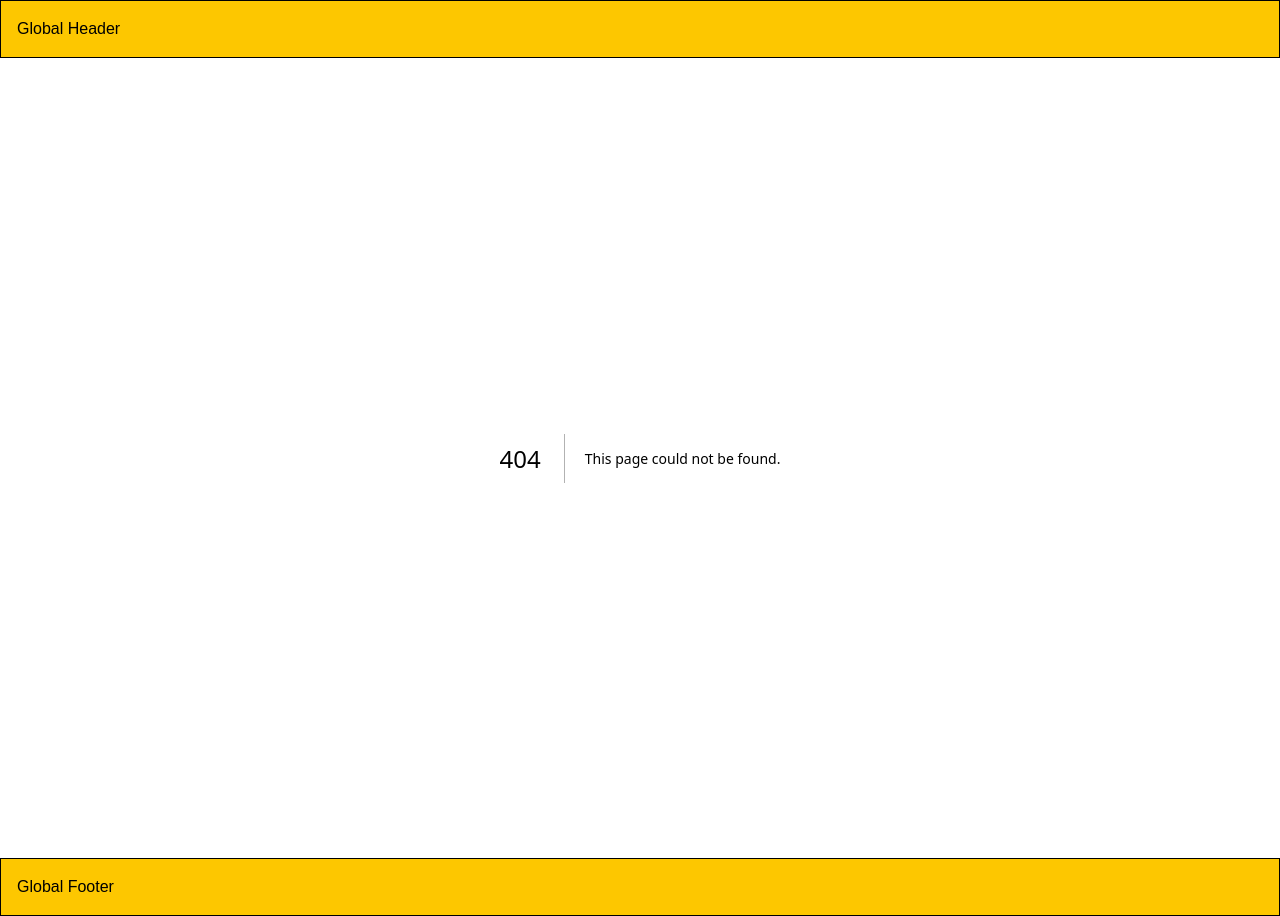
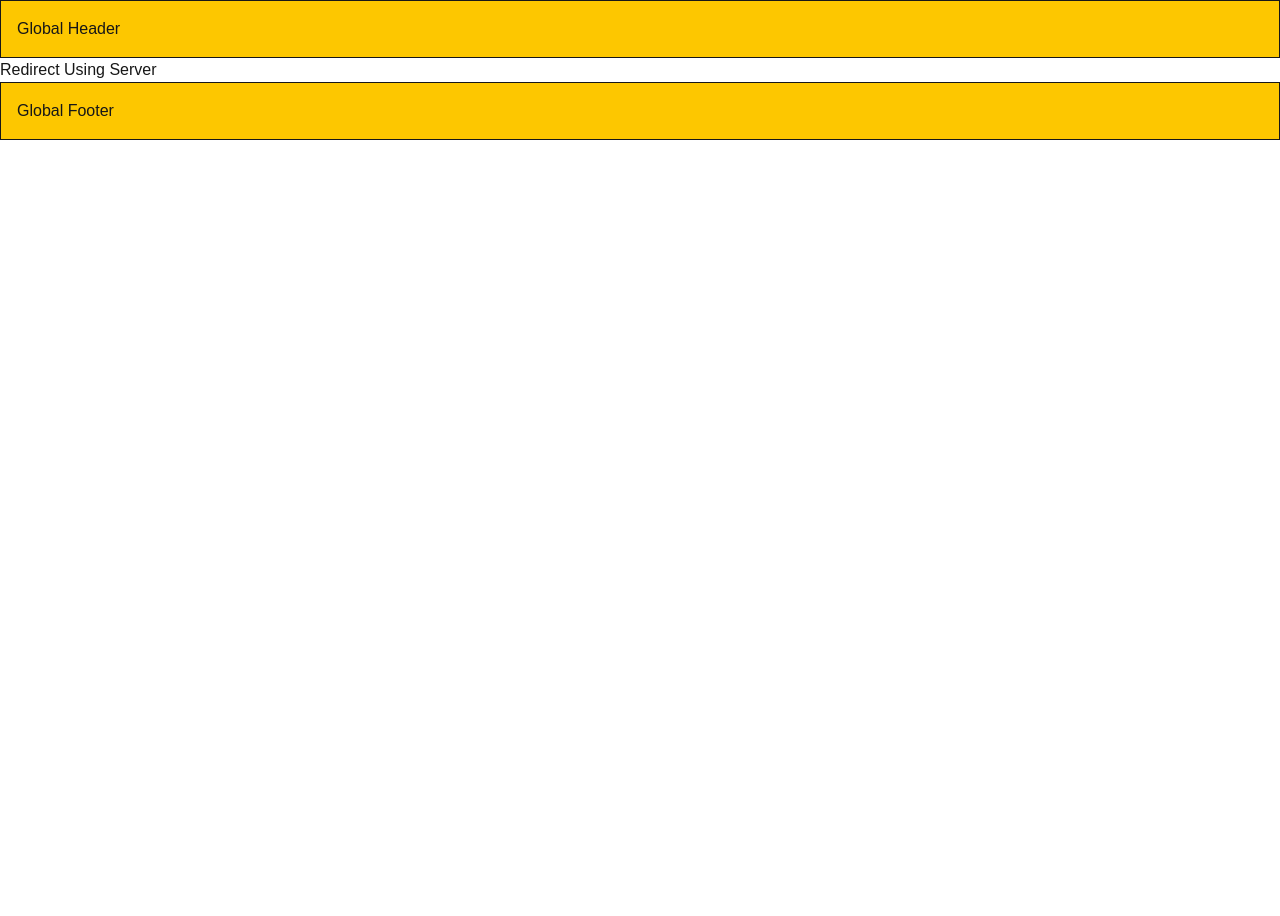
Before and after one commit to Visnusah/frontend_nextjs, a Next.js app: page /example/redirect-server in a window 1280 px wide. Before the commit this address had no page. After the commit the page ends 800 px from the top, so only its background shows below. Built offline with nearby package versions, Linux system fonts and the light colour scheme.

Commit message:
feat: add server-side redirect functionality with action handler and example page

```diff
--- a/src/app/example/page.tsx
+++ b/src/app/example/page.tsx
@@ -4,7 +4,7 @@ import { NextPage } from 'next'
 interface Props {}
 
 const Page: NextPage<Props> = ({}) => {
-  return <div>Hello Kamlesh</div>
+  return <div>Hello This is example Page</div>
 }
 
 export default Page
--- /dev/null
+++ b/src/app/example/redirect-server/actions/action.ts
@@ -0,0 +1,14 @@
+'use server';
+
+import { redirect } from "next/navigation";
+import { revalidatePath } from "next/cache";
+
+export async function redirectToLink() {
+    // logic (db updates/login/register)
+    // client vs server redirect
+    // server redirect: revalidate the path
+    // can check authentication, session, cookies
+    // client redirect: no revalidation, just redirect
+    revalidatePath("/example/link"); // revalidate the path before redirecting
+    redirect("/example/link"); // server-side redirect
+}
--- /dev/null
+++ b/src/app/example/redirect-server/page.tsx
@@ -0,0 +1,13 @@
+import { redirectToLink } from "./actions/action";
+
+export default function RedirectServer() {
+    return (
+        <div>
+            <button
+            onClick={redirectToLink}
+            >
+                Redirect Using Server
+            </button>
+        </div>
+    );
+}
```
